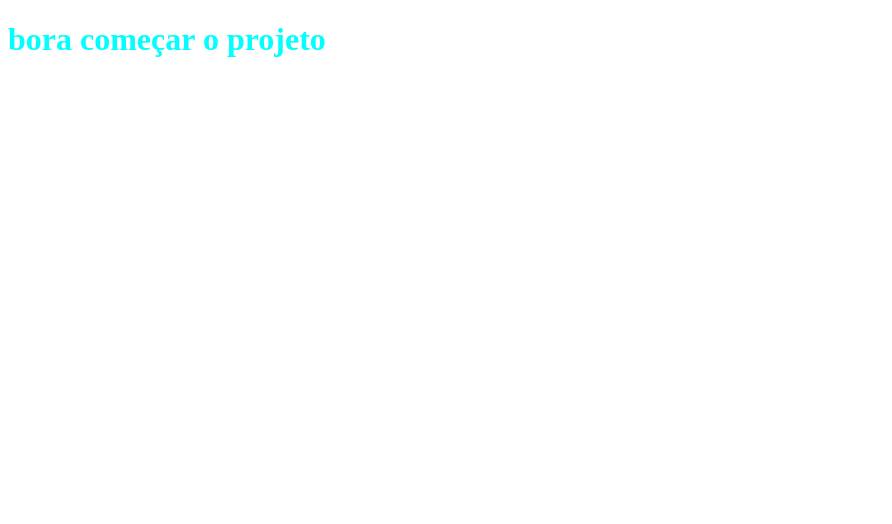
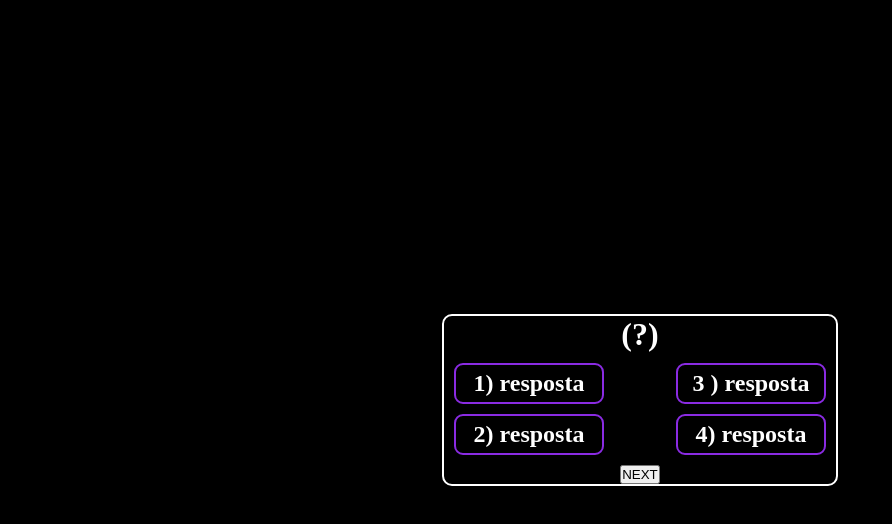
Before and after one commit to KaioSantista/Projeto_Pda_quiz, a plain HTML site: page index.html in a window 1280 px wide. Shown: the whole page, without its empty margins (0-892 px from the left). Drawn offline with Linux system fonts and the light colour scheme.

Commit message:
prototipo

```diff
--- a/index.html
+++ b/index.html
@@ -1,13 +1,33 @@
 <!DOCTYPE html>
-<html lang="pt-br">
+<html lang="en">
 <head>
     <meta charset="UTF-8">
     <meta name="viewport" content="width=device-width, initial-scale=1.0">
-    <title>Document</title>
-    <link rel="stylesheet" href="style.css">
+    <title>Quiz Programmer</title>
+    <link rel="stylesheet" href="./style.css">
 </head>
 <body>
-    <h1> bora começar o projeto</h1>
-    <script src= "script.js"></scriptsrc></script>
+    <main id="contentQuiz">
+        <div id="content">
+            <div class="questions">
+                <h1 class="quest"> (?)</h1>
+            </div>
+            <div id="answerContent">
+                <div class="firstQuest">
+                    <h2 class="answer"> 1) resposta</h2>
+                    <h2 class="answer"> 2) resposta</h2>
+                </div>
+
+                <div class="secondQuest">
+                    <h2 class="answer"> 3 ) resposta</h2>
+                    <h2 class="answer"> 4) resposta</h2>
+                </div>
+            </div>
+            <div class="btn">
+                <button class="nextBtn">NEXT</button>
+            </div>
+        </div>
+    </main>
+    <script src="script.js"></script>
 </body>
 </html>
--- a/script.js
+++ b/script.js
@@ -1,2 +1 @@
-
-console.log("bora começar o projeto pessoal")
+let vfvt = 2
--- a/style.css
+++ b/style.css
@@ -1,3 +1,42 @@
-h1{
-    color: aqua;
+* {
+    margin: 0;
+    padding: 0;
+    box-sizing: border-box;
+    cursor: pointer;
 }
+body {
+    background-color: #000;
+    color: #fff;
+    font-size: 100%;
+    text-align: center;
+}
+
+#contentQuiz {
+    height: 100vh;
+
+    display: flex;
+    align-items: center;
+    justify-content: center;
+    flex-direction: column;
+}
+
+#content {
+    border: 2px solid #fff;
+    border-radius: 10px;
+}
+
+#answerContent {
+    display: flex;
+    gap: 52px;
+    align-items: center;
+
+}
+
+.answer {
+    border: 2px solid blueviolet;
+    padding: 5px;
+    width: 150px;
+    margin: 10px;
+    text-align: center;
+    border-radius: 9px;
+}
```
